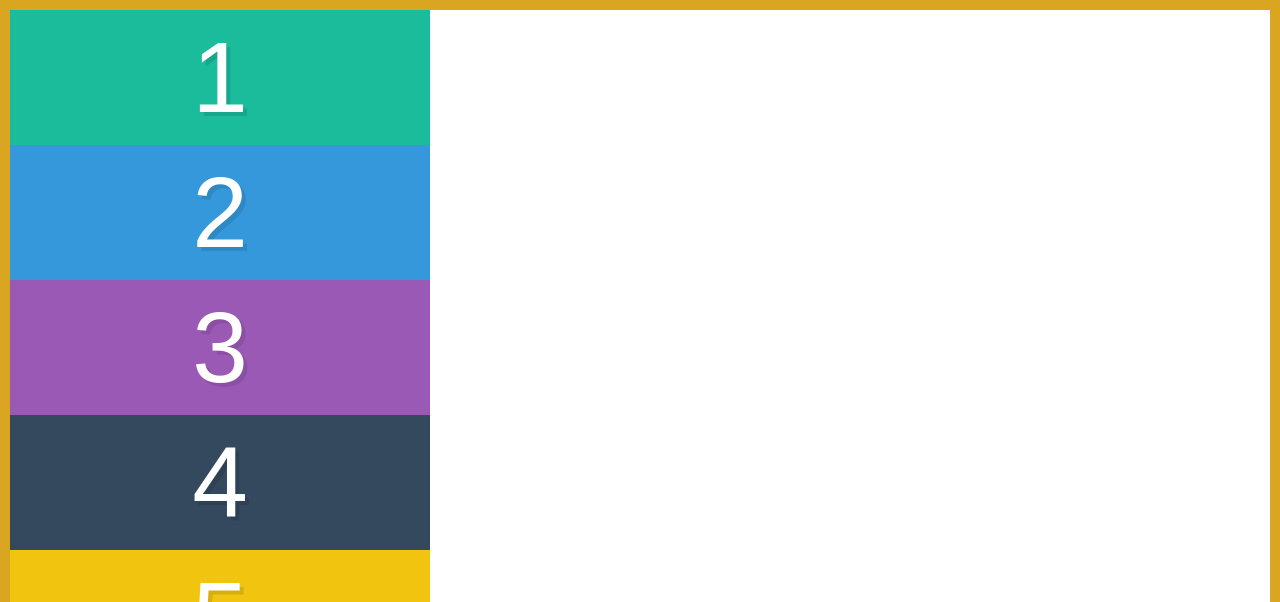
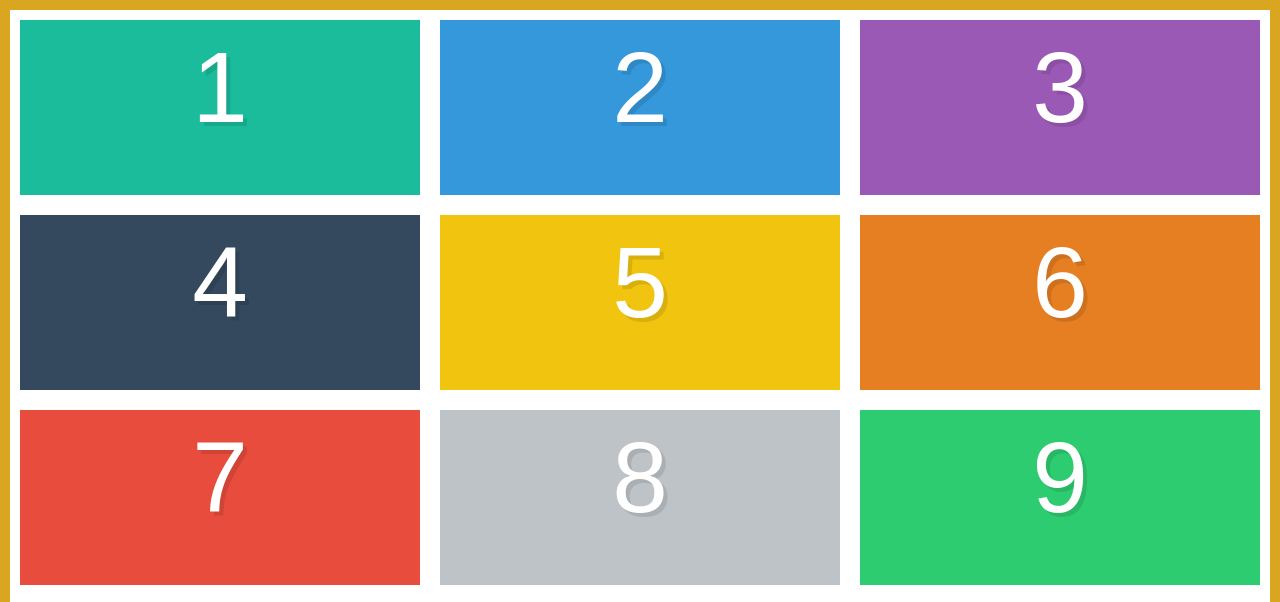
Before and after one commit to edwinchen85/what_the_flexbox, a plain HTML site: page 03-flex-wrapping-and-columns/index.html in a window 1280 px wide. Shown: the top 602 px of the page. Drawn offline with Linux system fonts and the light colour scheme.

Commit message:
Box model calculation still applies when adding margin to items

```diff
--- a/03-flex-wrapping-and-columns/style.css
+++ b/03-flex-wrapping-and-columns/style.css
@@ -34,9 +34,9 @@ input[type=reset],input[type=submit]{-webkit-appearance:button;cursor:pointer;}b
   border: 10px solid goldenrod;
   min-height: 100vh;
   flex-wrap: wrap;
-  flex-direction: column;
 }
 
 .box {
-  width: 33.3333333%;
+  width: calc(33.3333333% - 20px);
+  margin: 10px;
 }
```
